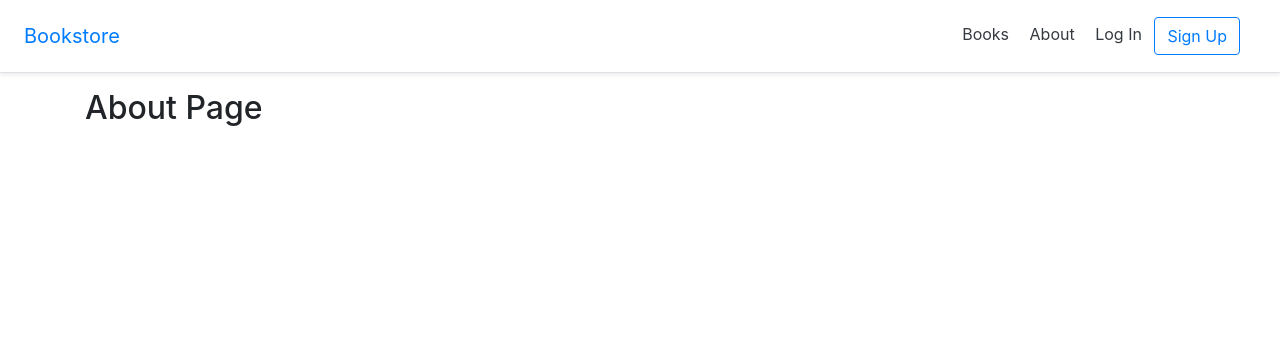
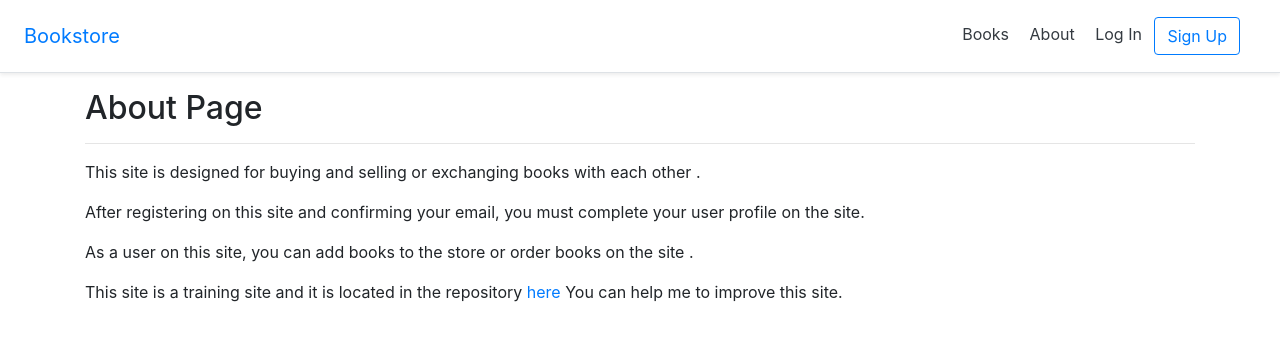
Before and after one commit to AliReza7222/Store, a Django app: page /about/ in a window 1280 px wide. Shown: the top 341 px of the page. Run offline with Django 4.2, Linux system fonts and the light colour scheme; parts of the project's set-up code (start-up, migrations or seed data) failed here and were passed over; some libraries are stand-ins or nearby versions.

Commit message:
change pages home and about

```diff
--- a/templates/about.html
+++ b/templates/about.html
@@ -4,5 +4,20 @@
 
 
 {% block content %}
-    <h2>About Page</h2>
+    <h2>About Page</h2><hr>
+    <p>
+        This site is designed for buying and selling or exchanging books with each other .
+    </p>
+    <p>
+        After registering on this site and
+        confirming your email, you must complete your user profile on the site.
+    </p>
+    <p>
+        As a user on this site, you can add books to the store or order books on the site  .
+    </p>
+    <p>
+        This site is a training site and it is located in the repository
+        <a href="https://github.com/AliReza7222/Store">here</a> You can help me to improve this site.
+    </p>
+
 {% endblock content %}
```
Also changed, not shown: templates/home.html (+6 -1 lines).
